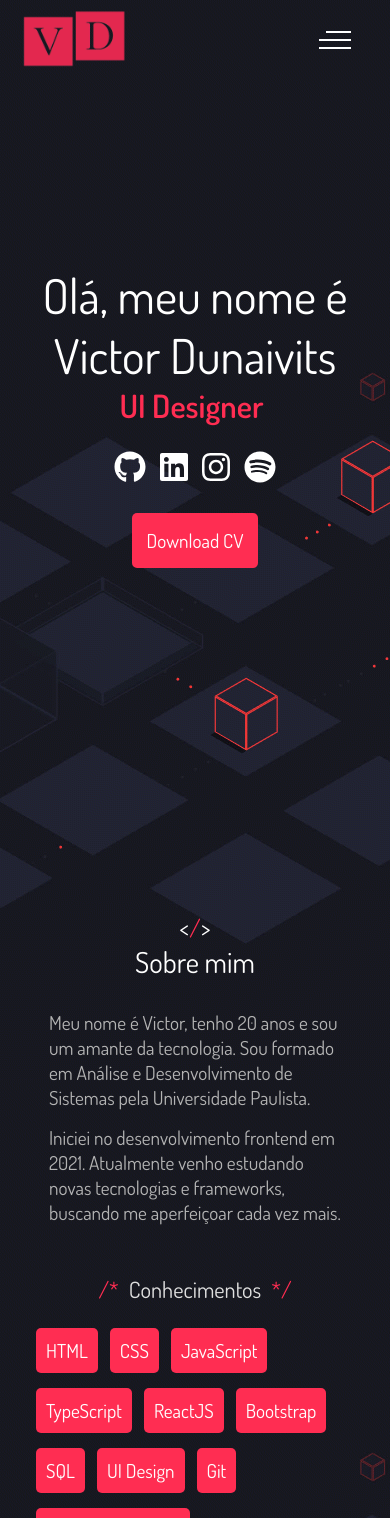
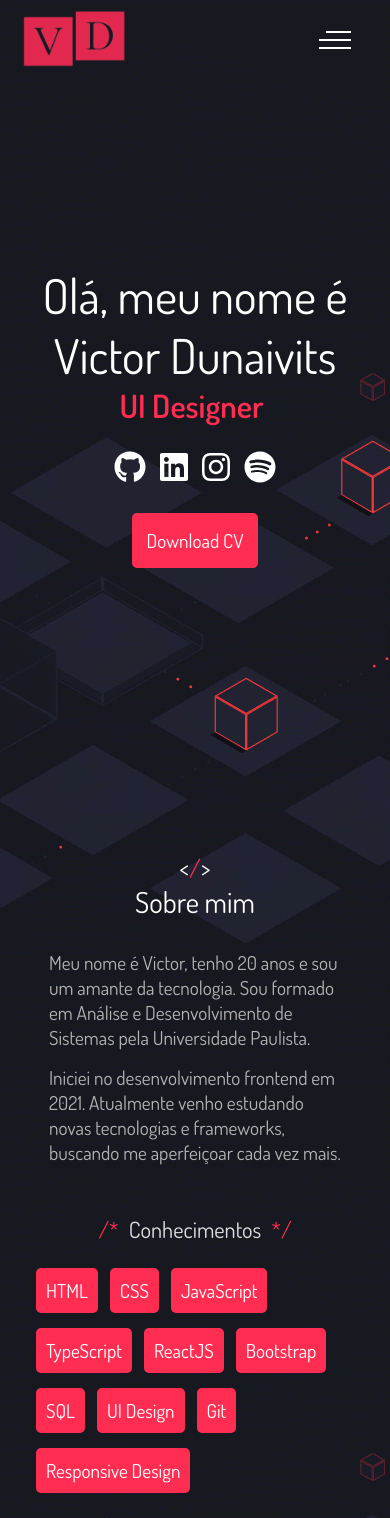
Before and after one commit to victordunaivits/portfolio2.0, a React (Create React App) app: page / in a window 390 px wide. Shown: the top 1518 px of the page. Built offline with nearby package versions, Linux system fonts and the light colour scheme.

Commit message:
alteração section conhecimentos

```diff
--- a/src/components/Sobre/sobre.css
+++ b/src/components/Sobre/sobre.css
@@ -1,23 +1,3 @@
 .sobre-mim {
     width: 100%;
-    height: 30rem;
 }
-
-@media(max-width: 833px) {
-    .sobre-mim {
-        height: 32rem;
-    }
-}
-
-@media (max-width: 500px) {
-    .sobre-mim {
-        height: 38rem;
-    }
-}
-
-@media (max-width: 450px) {
-    .sobre-mim {
-        height: 40rem;
-        margin-top: 60px;
-    }
-}
```
